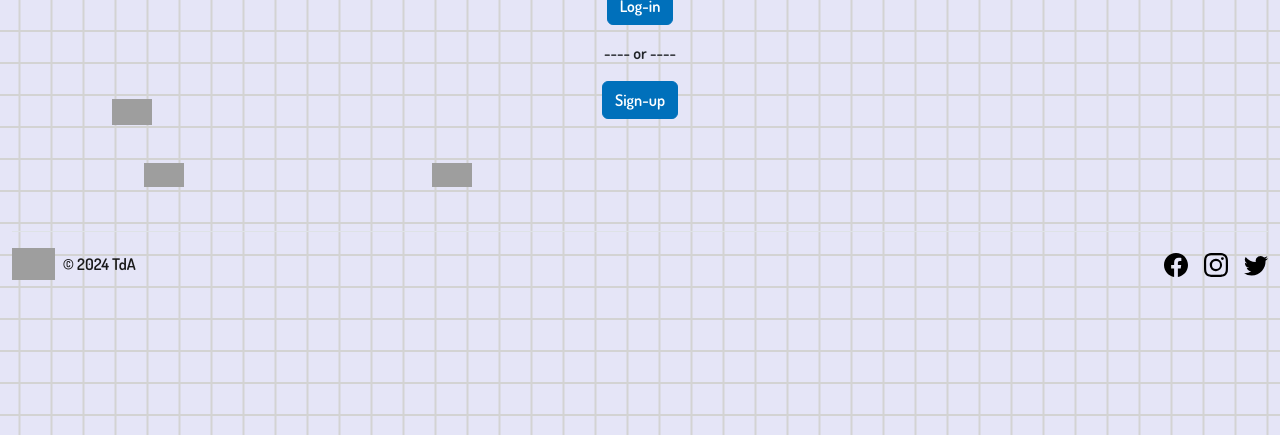
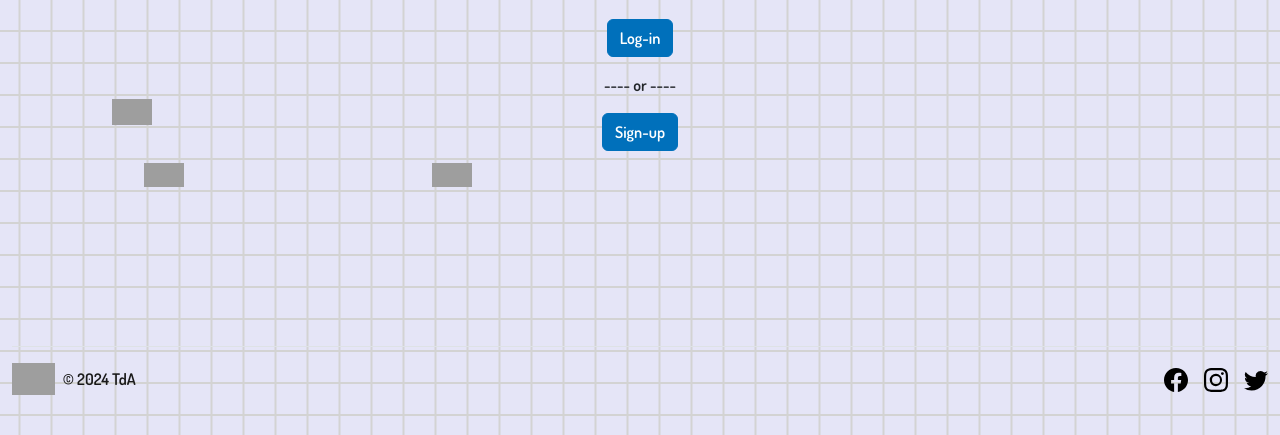
Before and after one commit to TvHeadStatic/TdA25-GF-ping.9999, a Flask app: page / in a window 1280 px wide. Shown: the part 365-800 px from the top of the page. Run offline with Flask 3, Linux system fonts and the light colour scheme; grey boxes are pictures that could not be loaded.

Commit message:
footer fix (might get rid off if anything)
footer now stays at the bottom of the page uwu owo

```diff
--- a/app/game/templates/game.html
+++ b/app/game/templates/game.html
@@ -10,10 +10,8 @@
     <link rel="stylesheet" href="{{url_for('game_bp.static', filename='colours.css')}}">
     <title>{{ title }}</title>
 </head>
-<body class="container-fluid bg-light">
-    <br>
-    <br>
-    <br>
+<body class="container-fluid bg-light d-flex flex-column min-vh-100">
+    <p><br><br><br></p>
     <p class="text-center">UwU</p>
     <br>
     <br>
--- a/app/game/templates/index.html
+++ b/app/game/templates/index.html
@@ -11,9 +11,9 @@
     <link rel="stylesheet" href="{{url_for('game_bp.static', filename='coolEffect.css')}}">
     <title>{{ title }}</title>
 </head>
-<body class="container-fluid bg-light">
+<body class="container-fluid bg-light d-flex flex-column min-vh-100">
     {% include 'use/navbar.html' %}
-    <br>
+    <p><br></p>
     <section class="d-flex justify-content-center" style="width: 100%;">
         <img
             draggable="false"
@@ -23,7 +23,7 @@
             alt=""
         />
     </section>
-    <br>
+    <p><br></p>
     <p class="text-center">
         <a
             name=""
@@ -46,9 +46,6 @@
             >Sign-up</a
         >
     </p>
-    <br>
-    <br>
-    <br>
     {% include 'use/footer.html' %}
 </body>
 
--- a/app/game/templates/use/footer.html
+++ b/app/game/templates/use/footer.html
@@ -9,7 +9,8 @@
       <path d="M5.026 15c6.038 0 9.341-5.003 9.341-9.334 0-.14 0-.282-.006-.422A6.685 6.685 0 0 0 16 3.542a6.658 6.658 0 0 1-1.889.518 3.301 3.301 0 0 0 1.447-1.817 6.533 6.533 0 0 1-2.087.793A3.286 3.286 0 0 0 7.875 6.03a9.325 9.325 0 0 1-6.767-3.429 3.289 3.289 0 0 0 1.018 4.382A3.323 3.323 0 0 1 .64 6.575v.045a3.288 3.288 0 0 0 2.632 3.218 3.203 3.203 0 0 1-.865.115 3.23 3.23 0 0 1-.614-.057 3.283 3.283 0 0 0 3.067 2.277A6.588 6.588 0 0 1 .78 13.58a6.32 6.32 0 0 1-.78-.045A9.344 9.344 0 0 0 5.026 15z"></path>
     </symbol>
   </svg>
-<footer class="d-flex flex-wrap justify-content-between align-items-center py-3 my-4 border-top">
+<p><br><br></p>
+<footer class="d-flex flex-wrap justify-content-between align-items-center py-3 my-4 border-top mt-auto">
     <div class="col-md-4 d-flex align-items-center">
         <a href="/" class="me-2 mb-md-0 text-muted text-decoration-none lh-1">
             <img
```
Also changed, not shown: app/game/templates/board.html (+2 -5 lines).
